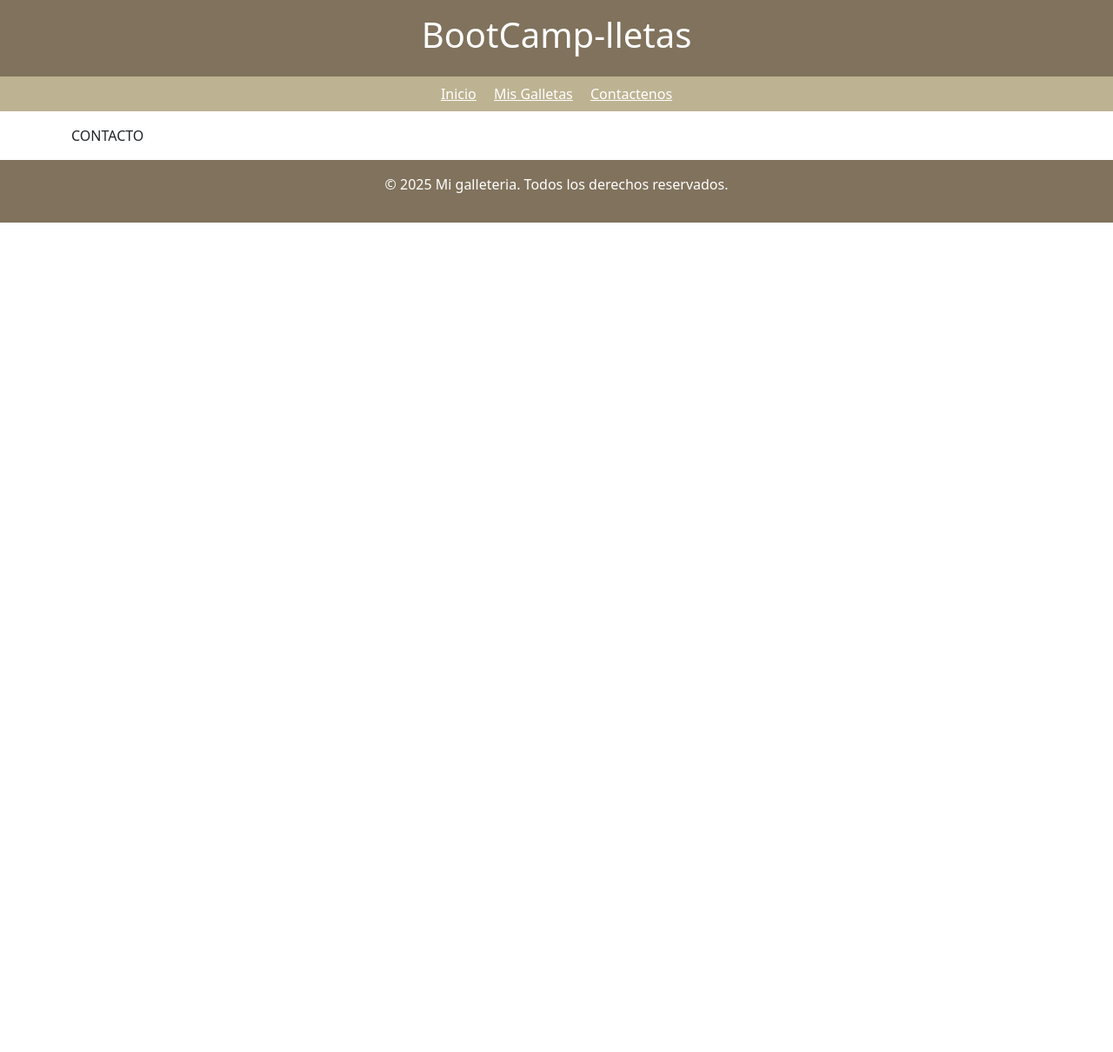
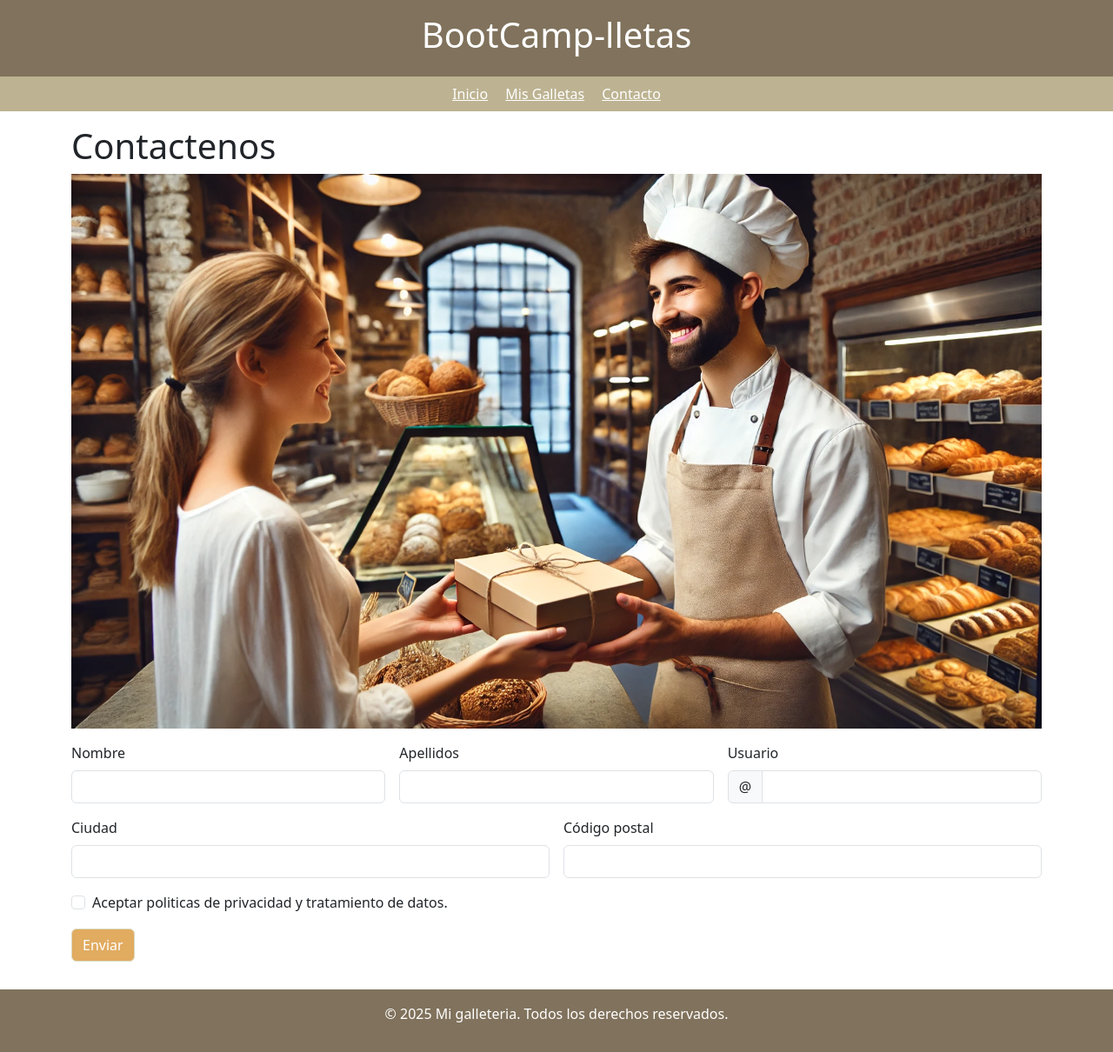
Before and after one commit to jairoserrano/TalentoTechWebApp, a Flask app: page /contacto in a window 1280 px wide. Shown: the whole page at 87% size. Before the commit the page ends 256 px from the top, so only its background shows below. Run offline with Flask 3, Linux system fonts and the light colour scheme.

Commit message:
adicionado formulario de contacto

```diff
--- a/app.py
+++ b/app.py
@@ -1,5 +1,5 @@
 from flask import Flask
-from flask import render_template
+from flask import render_template, request
 
 
 app = Flask(__name__)
@@ -18,9 +18,14 @@ def galletas():
 def galleta(galleta):
     return render_template("galleta.html", tipo=galleta)
 
-@app.route("/contacto")
+@app.route("/contacto", methods=["GET"])
 def contacto():
     return render_template("contacto.html")
+
+@app.route("/contacto", methods=["POST"])
+def guardar_contacto():
+    #return render_template("contacto.html")
+    return request.form
 
 
 if __name__ == "__main__":
--- /dev/null
+++ b/static/js/libreria.js
@@ -0,0 +1,19 @@
+// Example starter JavaScript for disabling form submissions if there are invalid fields
+(() => {
+    'use strict'
+
+    // Fetch all the forms we want to apply custom Bootstrap validation styles to
+    const forms = document.querySelectorAll('.needs-validation')
+
+    // Loop over them and prevent submission
+    Array.from(forms).forEach(form => {
+      form.addEventListener('submit', event => {
+        if (!form.checkValidity()) {
+          event.preventDefault()
+          event.stopPropagation()
+        }
+
+        form.classList.add('was-validated')
+      }, false)
+    })
+  })()
--- a/templates/base.html
+++ b/templates/base.html
@@ -17,7 +17,7 @@
   <nav class="bg-secondary text-white text-center py-2">
     <a href="/" class="text-white mx-2">Inicio</a>
     <a href="/galletas" class="text-white mx-2">Mis Galletas</a>
-    <a href="/contacto" class="text-white mx-2">Contactenos</a>
+    <a href="/contacto" class="text-white mx-2">Contacto</a>
   </nav>
   <main class="container py-3">
     {% block content %}
@@ -29,6 +29,7 @@
   <script src="https://cdn.jsdelivr.net/npm/bootstrap@5.3.3/dist/js/bootstrap.bundle.min.js"
     integrity="sha384-YvpcrYf0tY3lHB60NNkmXc5s9fDVZLESaAA55NDzOxhy9GkcIdslK1eN7N6jIeHz"
     crossorigin="anonymous"></script>
+  <script src="{{ url_for('static', filename='js/libreria.js') }}"></script>
 </body>
 
 </html>
--- a/templates/contacto.html
+++ b/templates/contacto.html
@@ -1,5 +1,63 @@
 {% extends 'base.html' %}
 
 {% block content %}
-      CONTACTO
+<h1>Contactenos</h1>
+
+<img class="img-fluid" src="{{ url_for('static', filename='img/contactenos.webp') }}" alt="Una imagen de una panaderia con galletas" />
+
+<form method="post" action="/contacto" class="row g-3 needs-validation py-3" novalidate>
+      <div class="col-md-4">
+            <label for="validationCustom01" class="form-label">Nombre</label>
+            <input name="nombre" type="text" class="form-control" id="validationCustom01" required>
+            <div class="invalid-feedback">
+                  Debes proporcionar un nombre.
+            </div>
+      </div>
+      <div class="col-md-4">
+            <label for="validationCustom02" class="form-label">Apellidos</label>
+            <input name="apellido" type="text" class="form-control" id="validationCustom02" required>
+            <div class="invalid-feedback">
+                  Debes proporcionar un apellido.
+            </div>
+      </div>
+      <div class="col-md-4">
+            <label for="validationCustomUsername" class="form-label">Usuario</label>
+            <div class="input-group has-validation">
+                  <span class="input-group-text" id="inputGroupPrepend">@</span>
+                  <input name="usuario" type="text" class="form-control" id="validationCustomUsername"
+                        aria-describedby="inputGroupPrepend" required>
+                  <div class="invalid-feedback">
+                        Por favor selecciona un nombre de usuario.
+                  </div>
+            </div>
+      </div>
+      <div class="col-md-6">
+            <label for="validationCustom03" class="form-label">Ciudad</label>
+            <input name="ciudad" type="text" class="form-control" id="validationCustom03" required>
+            <div class="invalid-feedback">
+                  Por favor escribe tu ciudad.
+            </div>
+      </div>
+      <div class="col-md-6">
+            <label for="validationCustom05" class="form-label">Código postal</label>
+            <input name="codigo" type="number" class="form-control" id="validationCustom05" required>
+            <div class="invalid-feedback">
+                  Falta el código de área.
+            </div>
+      </div>
+      <div class="col-12">
+            <div class="form-check">
+                  <input name="aceptar" class="form-check-input" type="checkbox" value="si" id="invalidCheck" required>
+                  <label class="form-check-label" for="invalidCheck">
+                        Aceptar politicas de privacidad y tratamiento de datos.
+                  </label>
+                  <div class="invalid-feedback">
+                        Debes aceptar las politicas de privacidad y tratamiento de datos.
+                  </div>
+            </div>
+      </div>
+      <div class="col-12">
+            <button class="btn btn-primary" type="submit">Enviar</button>
+      </div>
+</form>
 {% endblock %}
```
Also changed, not shown: static/img/contactenos.webp (added).
